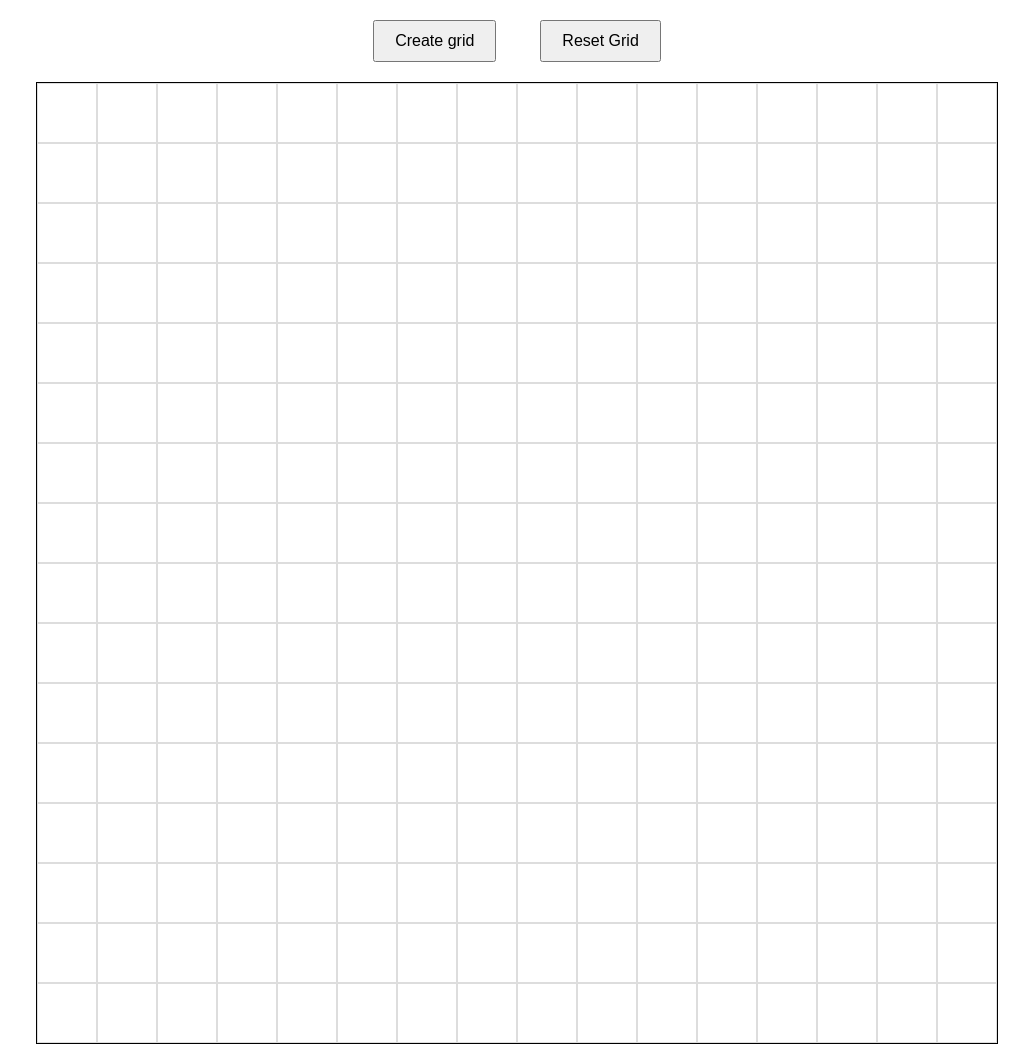
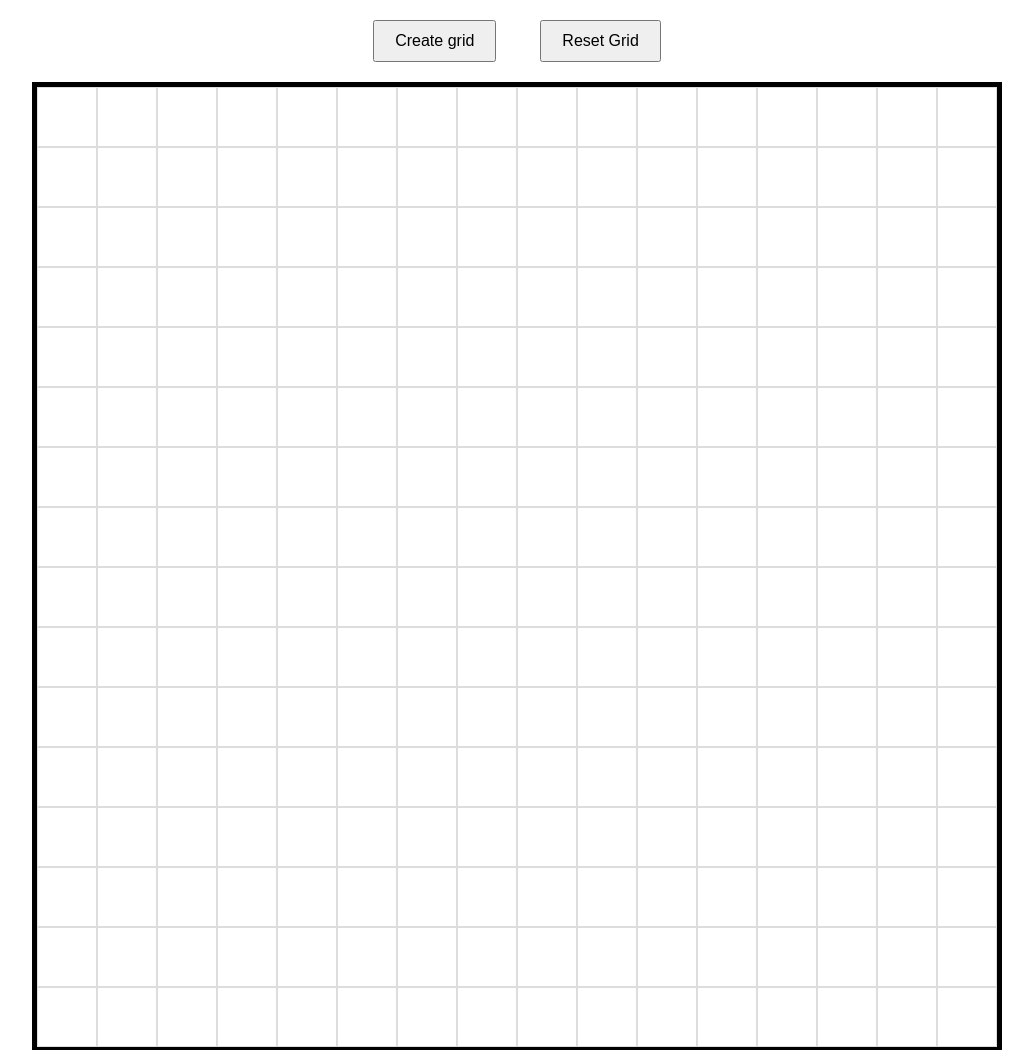
Before and after one commit to blvckjoy/Etch-a-Sketch, a plain HTML site: page index.html in a window 1280 px wide. Shown: the whole page, without its empty margins (123-1156 px from the left). Drawn offline with Linux system fonts and the light colour scheme.

Commit message:
increase container border width

```diff
--- a/style.css
+++ b/style.css
@@ -19,7 +19,7 @@ button {
 #grid-container {
    height: 960px;
    width: 960px;
-  border: 1px solid #000;
+   border: 5px solid #000;
 
    display: flex;
    flex-wrap: wrap;
```
Lines whose indentation alone changed are shown as unchanged.
